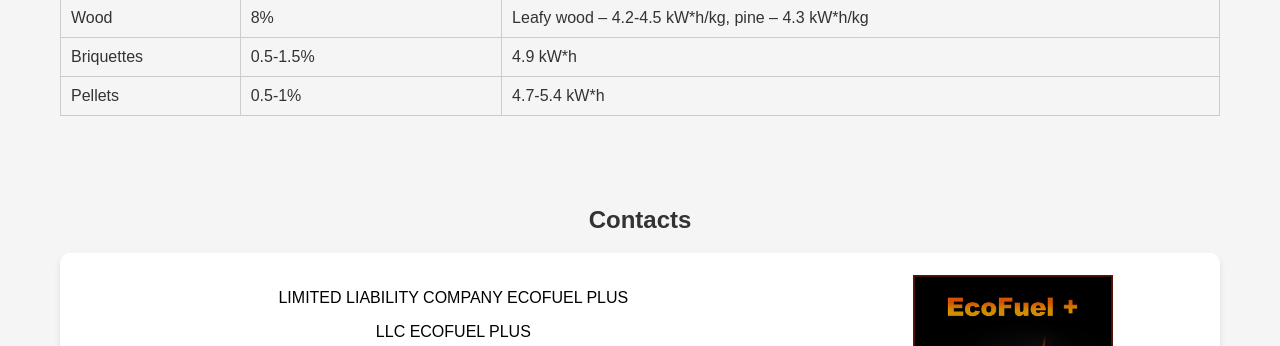
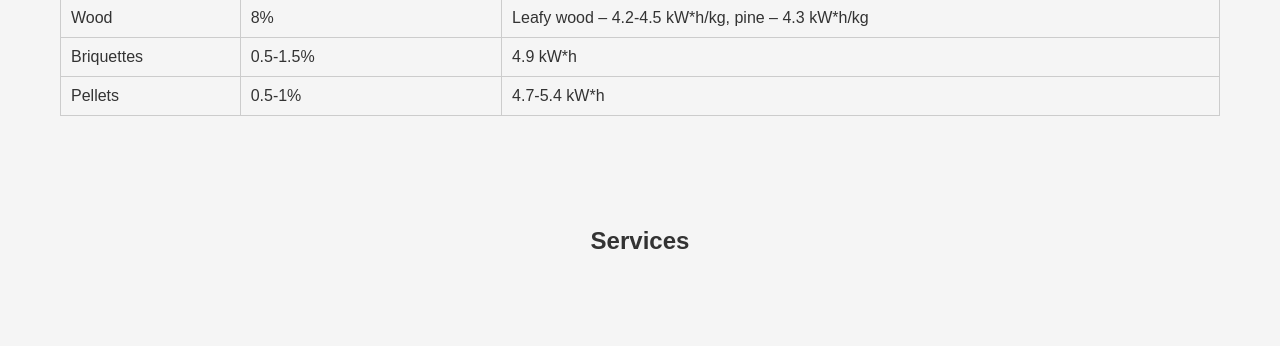
Before and after one commit to vladyslav-kramarenko/ecofuelplus, a React (Create React App) app: page / in a window 1280 px wide. Shown: the part 1540-1886 px from the top of the page. Built offline with nearby package versions, Linux system fonts and the light colour scheme.

Commit message:
added services component stub

```diff
--- a/src/App.tsx
+++ b/src/App.tsx
@@ -9,6 +9,7 @@
 import CallbackButton from "./components/CallbackButton/CallbackButton";
 import FuelComparisonSection from "./components/FuelComparison/FuelComparison";
 import './App.css';
+import ServicesSection from "./components/Services/Services";
 
 function App() {
     const [activeSection, setActiveSection] = useState('');
@@ -43,6 +44,7 @@
                 <AboutSection id="about-us"/>
                 <FuelComparisonSection id="comparison"/>
                 {/*<AdvantagesSection id="advantages"/>*/}
+                <ServicesSection id="services"/>
                 <ContactsSection id="contacts"/>
                 <CallbackButton/>
             </main>
@@ -51,4 +53,5 @@
         </div>
     );
 }
+
 export default App;
--- a/src/components/Footer/Footer.tsx
+++ b/src/components/Footer/Footer.tsx
@@ -27,6 +27,7 @@
                     {/*<button onClick={() => scrollToSection('advantages')}>{t('Pellet Advantages')}</button>*/}
                     <button onClick={() => scrollToSection('about-us')}>{t('menu.about')}</button>
                     <button onClick={() => scrollToSection('comparison')}>{t('menu.fuelcomparison')}</button>
+                    <button onClick={() => scrollToSection('services')}>{t('menu.services')}</button>
                     <button onClick={() => scrollToSection('contacts')}>{t('menu.contacts')}</button>
                 </nav>
 
--- a/src/components/Header/Header.tsx
+++ b/src/components/Header/Header.tsx
@@ -7,6 +7,7 @@
 import "./Header.css";
 import {useTranslation} from "react-i18next";
 import './MobileMenu.css';
+
 interface HeaderProps {
     activeSection: string;
 }
@@ -36,12 +37,13 @@
                 <button onClick={() => scrollToSection('about-us')}>{t('menu.about')}</button>
                 <button onClick={() => scrollToSection('comparison')}>{t('menu.fuelcomparison')}</button>
                 {/*<button onClick={() => scrollToSection('advantages')}>Pellet Advantages</button>*/}
+                <button onClick={() => scrollToSection('services')}>{t('menu.services')}</button>
                 <button onClick={() => scrollToSection('contacts')}>{t('menu.contacts')}</button>
             </nav>
 
             <div className="header-controls">
                 <div className="theme-switcher">
-                    <input
+                <input
                         id="theme-toggle"
                         type="checkbox"
                         checked={theme === 'dark'}
@@ -74,6 +76,10 @@
                         setIsMobileMenuOpen(false);
                     }}>{t('menu.fuelcomparison')}</button>
                     <button onClick={() => {
+                        scrollToSection('services');
+                        setIsMobileMenuOpen(false);
+                    }}>{t('menu.services')}</button>
+                    <button onClick={() => {
                         scrollToSection('contacts');
                         setIsMobileMenuOpen(false);
                     }}>{t('menu.contacts')}</button>
--- /dev/null
+++ b/src/components/Services/Services.tsx
@@ -0,0 +1,17 @@
+import React from "react";
+import {useTranslation} from "react-i18next";
+
+interface ServicesSectionProps {
+    id: string;
+}
+
+const ServicesSection: React.FC<ServicesSectionProps> = ({id}) => {
+    const {t} = useTranslation();
+    return (
+        <section id={id} className="services-section section">
+            <h1>{t("menu.services")}</h1>
+        </section>
+    );
+};
+
+export default ServicesSection;
--- a/src/i18n.js
+++ b/src/i18n.js
@@ -10,6 +10,7 @@
                 'about': "About Us",
                 'fuelcomparison': "Fuel Comparison",
                 'contacts': "Contacts",
+                'services':"Services",
             },
             "contactUsPopup":"Contact Us",
             "Welcome": "Welcome to Ecofuel Plus",
@@ -42,6 +43,7 @@
                 'about': "Про нас",
                 'fuelcomparison': "Порівняння палива",
                 'contacts': "Контакти",
+                'services':"Послуги",
             },
             "contactUsPopup":"Зв'яжіться з Нами",
             "Welcome": "Ласкаво просимо до Екофьюел Плюс",
@@ -73,6 +75,7 @@
                 'about': "О нас",
                 'fuelcomparison': "Сравнение топлива",
                 'contacts': "Контакты",
+                'services':"Услуги",
             },
             "contactUsPopup":"Свяжитесь с Нами",
             "Welcome": "Добро пожаловать в Экофьюэл Плюс",
```
Also changed, not shown: src/components/Services/Services.css (added).
